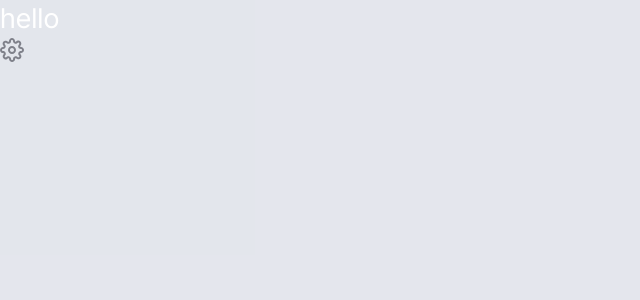
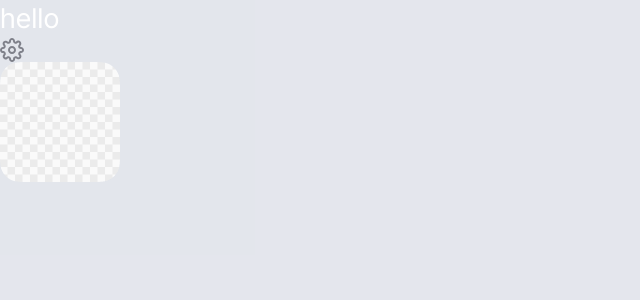
Before and after one commit to KwakOri/hackathon-ssudam, a Next.js app: page / in a window 1280 px wide. Shown: the top 300 px of the page, without its empty margins (0-640 px from the left). Built offline with nearby package versions, Linux system fonts and the light colour scheme.

Commit message:
Feat: Avatar component 구현

```diff
--- a/src/app/page.tsx
+++ b/src/app/page.tsx
@@ -1,3 +1,4 @@
+import Avatar from "@/components/atoms/Avatar";
 import SVGIcon from "@/components/atoms/SVGIcon";
 
 export default function Home() {
@@ -5,6 +6,7 @@ export default function Home() {
     <main className=" w-screen h-screen bg-line-normal">
       <h1 className="text-common-100 text-title1">hello</h1>
       <SVGIcon icon="Setting" color="gray" size={24} />
+      <Avatar shape={"square"} size={"xl"} />
     </main>
   );
 }
--- /dev/null
+++ b/src/components/atoms/Avatar/Avatar.tsx
@@ -0,0 +1,62 @@
+import { cn } from "@/utils/cn";
+import { cva, VariantProps } from "class-variance-authority";
+import Image from "next/image";
+
+const AvatarVariants = cva("relative", {
+  variants: {
+    shape: {
+      circle: "rounded-full",
+      square: "",
+    },
+    size: {
+      xl: "w-[120px] h-[120px]",
+      lg: "w-[80px] h-[80px]",
+      md: "w-[60px] h-[60px]",
+      sm: "w-8 h-8",
+      xs: "w-6 h-6",
+    },
+  },
+  compoundVariants: [
+    {
+      shape: "square",
+      size: "xl",
+      class: "rounded-[20px]",
+    },
+    {
+      shape: "square",
+      size: "lg",
+      class: "rounded-[14px]",
+    },
+    {
+      shape: "square",
+      size: "md",
+      class: "rounded-[10px]",
+    },
+    {
+      shape: "square",
+      size: "sm",
+      class: "rounded-[6px]",
+    },
+    {
+      shape: "square",
+      size: "xs",
+      class: "rounded-[4px]",
+    },
+  ],
+  defaultVariants: {
+    shape: "square",
+    size: "md",
+  },
+});
+
+interface AvatarProps extends VariantProps<typeof AvatarVariants> {}
+
+const Avatar = ({ shape, size }: AvatarProps) => {
+  return (
+    <div className={cn(AvatarVariants({ shape, size }))}>
+      <Image src={"/images/avatar.png"} alt="avatar" fill />
+    </div>
+  );
+};
+
+export default Avatar;
--- /dev/null
+++ b/src/components/atoms/Avatar/index.ts
@@ -0,0 +1 @@
+export { default } from "./Avatar";
--- a/src/components/atoms/Button/Button.tsx
+++ b/src/components/atoms/Button/Button.tsx
@@ -1,3 +1,4 @@
+import { cn } from "@/utils/cn";
 import { cva, VariantProps } from "class-variance-authority";
 import { ButtonHTMLAttributes, PropsWithChildren } from "react";
 
@@ -27,7 +28,7 @@ const Button = ({
   ...props
 }: PropsWithChildren<ButtonProps>) => {
   return (
-    <button className={ButtonVariants({ intent, size })} {...props}>
+    <button className={cn(ButtonVariants({ intent, size }))} {...props}>
       {children}
     </button>
   );
--- /dev/null
+++ b/src/components/atoms/Paragraph/Paragraph.tsx
@@ -0,0 +1,25 @@
+import { PropsWithChildren } from "react";
+
+interface ParagraphProps {
+  fontSize?:
+    | "title1"
+    | "title2"
+    | "label"
+    | "body1"
+    | "body2"
+    | "caption1"
+    | "caption2"
+    | "heading1"
+    | "heading2";
+  fontWeight?: "regular" | "medium" | "semibold" | "bold";
+}
+
+const Paragraph = ({
+  children,
+  fontSize = "body1",
+  fontWeight = "semibold",
+}: PropsWithChildren<ParagraphProps>) => {
+  return <p className={`text-${fontSize} font-${fontWeight}`}>{children}</p>;
+};
+
+export default Paragraph;
--- a/src/components/atoms/SVGIcon/SVGIcon.tsx
+++ b/src/components/atoms/SVGIcon/SVGIcon.tsx
@@ -80,14 +80,14 @@ const SVGIconVariants = cva("", {
 
 interface SVGIconProps extends VariantProps<typeof SVGIconVariants> {
   icon: keyof typeof ICON_MAP;
-  size: number;
+  size?: number;
 }
 
 const SVGIcon: React.FC<SVGIconProps> = ({
   icon,
-  color,
-  bold,
-  size,
+  bold = false,
+  color = "gray",
+  size = 24,
 }: SVGIconProps) => {
   const Icon: React.LazyExoticComponent<
     React.FC<React.SVGProps<SVGSVGElement>>
--- /dev/null
+++ b/src/components/molecules/Header/Header.tsx
@@ -0,0 +1,40 @@
+import Paragraph from "@/components/atoms/Paragraph/Paragraph";
+import SVGIcon from "@/components/atoms/SVGIcon";
+import { PropsWithChildren } from "react";
+
+interface HeaderProps {
+  intent: "main" | "labelWithIcon" | "label";
+}
+
+const Header = ({ intent, children }: PropsWithChildren<HeaderProps>) => {
+  return (
+    <div className="flex justify-between w-full h-[58px] border-b border-line-normal">
+      {intent === "main" ? (
+        <div>
+          <div className="flex justify-center items-center w-9 h-[26px] text-title1 font-semibold">
+            LOGO
+          </div>
+          <h2 className="text-body1 font-semibold"></h2>
+        </div>
+      ) : (
+        <>
+          <button>
+            <SVGIcon icon={"Menu"} />
+          </button>
+          {intent === "label" ? (
+            <Paragraph>Label</Paragraph>
+          ) : (
+            <div>
+              <div className="" id="icon-dummy"></div>
+            </div>
+          )}
+        </>
+      )}
+      <button>
+        <SVGIcon icon={"Menu"} />
+      </button>
+    </div>
+  );
+};
+
+export default Header;
```
Also changed, not shown: public/images/avatar.png (added), 1 other file (tests, documents, lock files or other folders).
